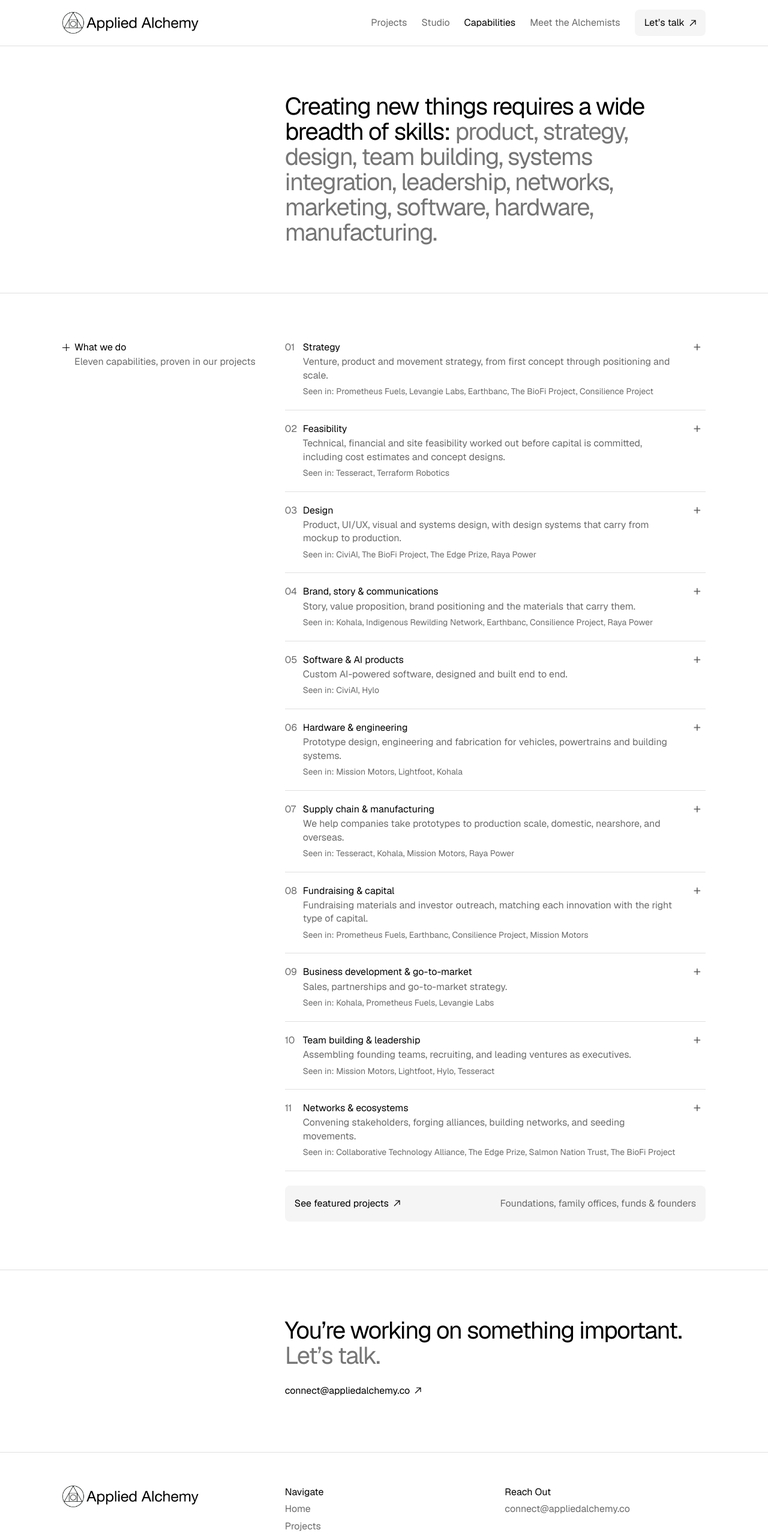
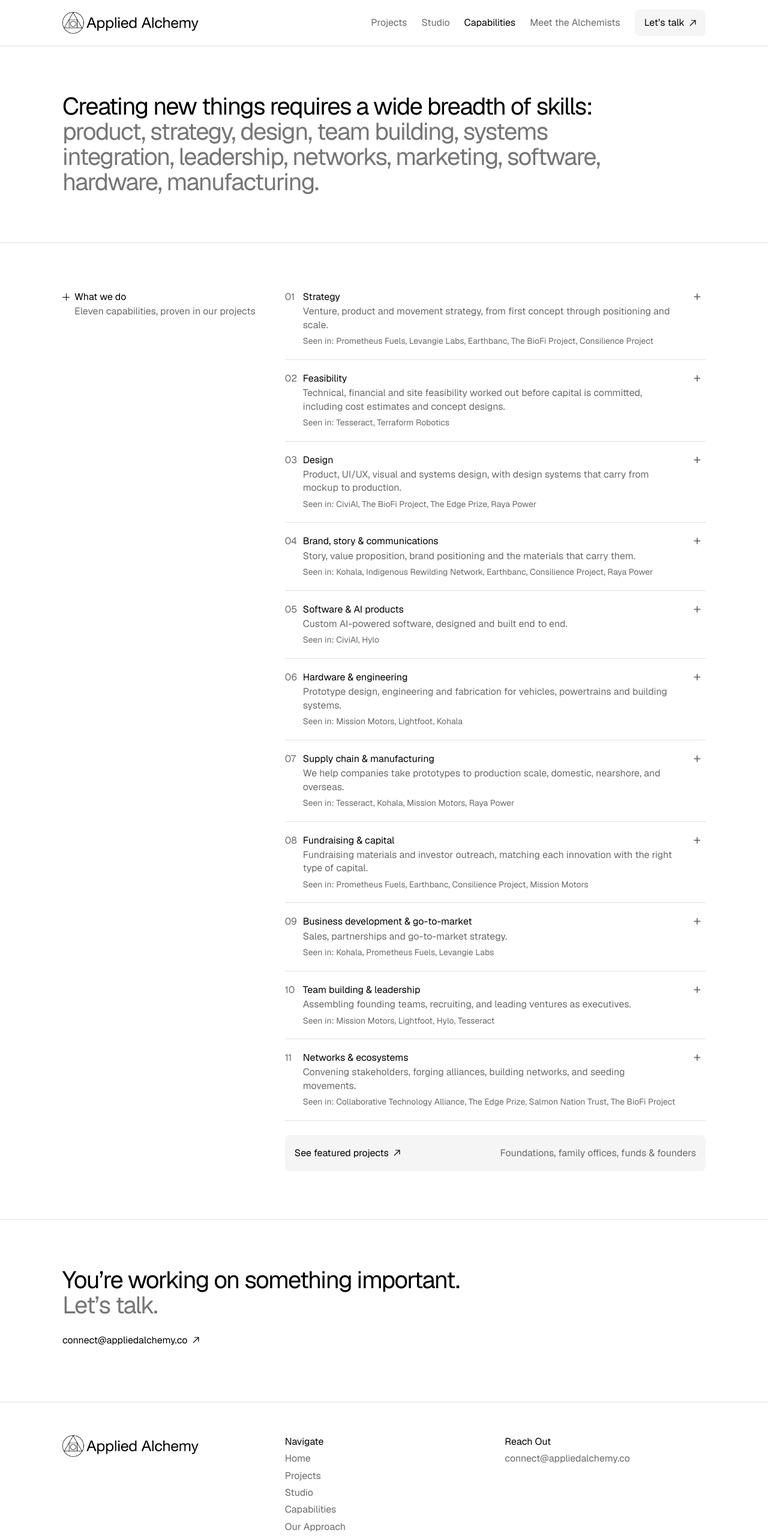
Before and after one commit to edwardwest/appliedalchemy, a website: page capabilities/index.html in a window 1280 px wide. Shown: the top 2560 px of the page at 60% size. Drawn offline with Linux system fonts and the light colour scheme.

Commit message:
Capabilities: left-align the heading and the closing call to action
Co-Authored-By: Claude Fable 5.2 <noreply@anthropic.com>
Claude-Session: https://claude.ai/code/session_01Q2EY5EJBo6ULGhg5yuA4uG

```diff
--- a/assets/css/site.css
+++ b/assets/css/site.css
@@ -95,7 +95,7 @@ ul, ol { padding: 0; list-style: none; }
 .statement--lead { font-size: clamp(40px, 5.1vw, 60px); }
 .hero .statement--lead { max-width: 900px; }
 /* Home page closing call to action: aligned with the logo, like the headline. */
-.cta--left .statement { max-width: 900px; }
+.cta--left .statement, .hero--left .statement { max-width: 900px; }
 
 /* Numbered rows (Our Approach, Capabilities) and key/value rows */
 .rows > li { display: flex; gap: 10px; padding: 20px 0; border-bottom: 1px solid var(--rule); }
--- a/capabilities/index.html
+++ b/capabilities/index.html
@@ -18,7 +18,7 @@
   <link rel="icon" href="/favicon.ico">
   <link rel="preload" href="/assets/fonts/geist-latin-wght-normal.woff2" as="font" type="font/woff2" crossorigin>
   <link rel="stylesheet" href="/assets/css/modern-normalize.css?v=ff8475d3">
-  <link rel="stylesheet" href="/assets/css/site.css?v=74fae967">
+  <link rel="stylesheet" href="/assets/css/site.css?v=7664dbc0">
   <script src="/assets/js/site.js?v=da845582" defer></script>
 </head>
 <body data-page="capabilities">
@@ -50,9 +50,8 @@
 </header>
 <!-- /@header -->
 <main id="main">
-  <section class="section hero">
+  <section class="section hero hero--left">
     <div class="section__inner">
-      <div class="section__label"></div>
       <div class="section__body">
         <h1 class="statement">Creating new things requires a wide breadth of skills: <span>product, strategy, design, team building, systems integration, leadership, networks, marketing, software, hardware, manufacturing.</span></h1>
       </div>
@@ -804,9 +803,8 @@
     </div>
   </section>
 
-  <section class="section cta">
+  <section class="section cta cta--left">
     <div class="section__inner">
-      <div class="section__label"></div>
       <div class="section__body section__body--stack">
         <h2 class="statement">You’re working on something important. <span class="block">Let’s talk.</span></h2>
         <a class="arrow" href="mailto:connect@appliedalchemy.co">connect@appliedalchemy.co</a>
```
Also changed, not shown: 404.html (+1 -1 lines), index.html (+1 -1 lines), meet-the-alchemists/index.html (+1 -1 lines), our-approach/index.html (+1 -1 lines), pillars/index.html (+1 -1 lines), projects/index.html (+1 -1 lines), studio/index.html (+1 -1 lines), README.md.
